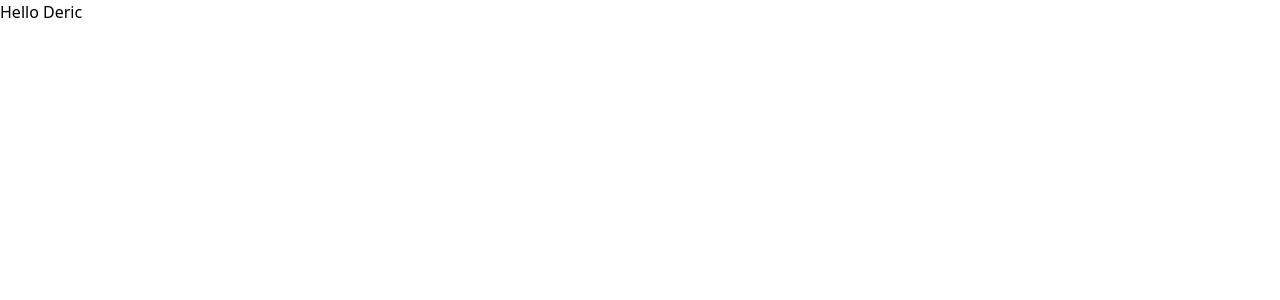
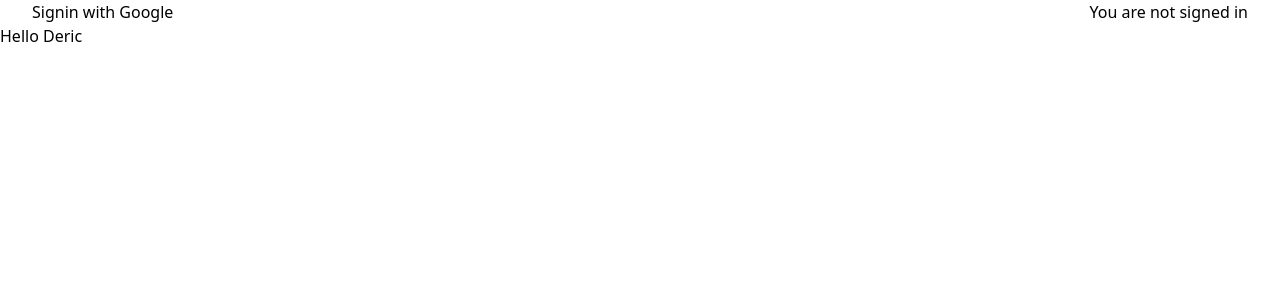
Before and after one commit to muhammadderic/hello-ts-next, a Next.js app: page / in a window 1280 px wide. Shown: the top 300 px of the page. Built offline with nearby package versions, Linux system fonts and the light colour scheme; no server answers.

Commit message:
Create signin, signout, and Navbar components

```diff
--- a/package.json
+++ b/package.json
@@ -12,7 +12,7 @@
     "@auth/prisma-adapter": "^2.5.0",
     "@prisma/client": "^5.19.1",
     "next": "14.2.13",
-    "next-auth": "^4.24.7",
+    "next-auth": "^5.0.0-beta.21",
     "react": "^18",
     "react-dom": "^18"
   },
--- a/src/app/layout.tsx
+++ b/src/app/layout.tsx
@@ -1,6 +1,7 @@
 import type { Metadata } from "next";
 import localFont from "next/font/local";
 import "./globals.css";
+import Navbar from "@/components/Navbar";
 
 const geistSans = localFont({
   src: "./fonts/GeistVF.woff",
@@ -28,6 +29,7 @@ export default function RootLayout({
       <body
         className={`${geistSans.variable} ${geistMono.variable} antialiased`}
       >
+        <Navbar />
         {children}
       </body>
     </html>
--- /dev/null
+++ b/src/components/Navbar.tsx
@@ -0,0 +1,50 @@
+import { auth } from "@/auth";
+import SignIn from "./sign-in";
+import SignOut from "./sign-out";
+
+const Navbar = async () => {
+  /*
+  session from auth() value:
+  {
+    user: {
+      id: 'id',
+      name: 'name',
+      email: 'email',
+      emailVerified: null,
+      image: 'image link',
+      createdAt: '2024-09-19T18:08:39.264Z',
+      updatedAt: '2024-09-19T18:08:39.264Z'
+    },
+    sessionToken: 'token',
+    userId: 'id',
+    expires: '2024-10-19T18:08:39.295Z',
+    createdAt: '2024-09-19T18:08:39.299Z',
+    updatedAt: '2024-09-19T18:08:39.299Z'
+  }
+  */
+  const session = await auth();
+  const user = session?.user;
+
+  return (
+    <div className="flex justify-between px-8">
+      {
+        user?.name ? (
+          <div className="flex gap-4">
+            <h2>Hello</h2> {user?.name}
+          </div>
+        ) : <SignIn />
+      }
+      {
+        user?.name ? (
+          <SignOut />
+        ) : (
+          <div>
+            <h2>You are not signed in</h2>
+          </div >
+        )
+      }
+    </div>
+  )
+}
+
+export default Navbar
--- /dev/null
+++ b/src/components/sign-in.tsx
@@ -0,0 +1,5 @@
+import { signIn } from "next-auth/react";
+
+export default function SignIn() {
+  return <button onClick={() => signIn()}>Signin with Google</button>
+}
--- /dev/null
+++ b/src/components/sign-out.tsx
@@ -0,0 +1,5 @@
+import { signOut } from "next-auth/react";
+
+export default function SignOut() {
+  return <button onClick={() => signOut({ redirectTo: "/" })}>SignOut</button>
+}
```
Also changed, not shown: 1 other file (tests, documents, lock files or other folders).
